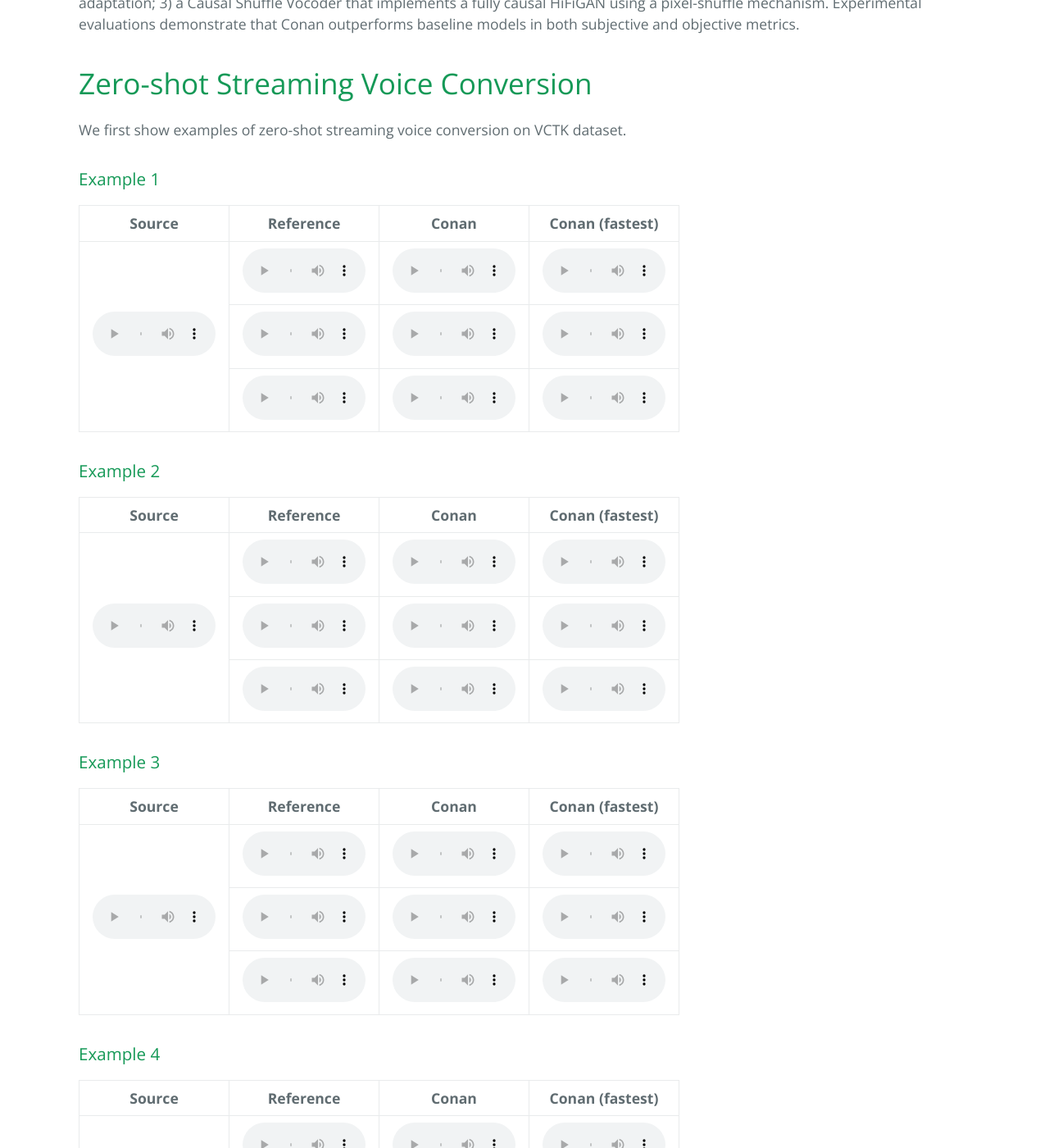
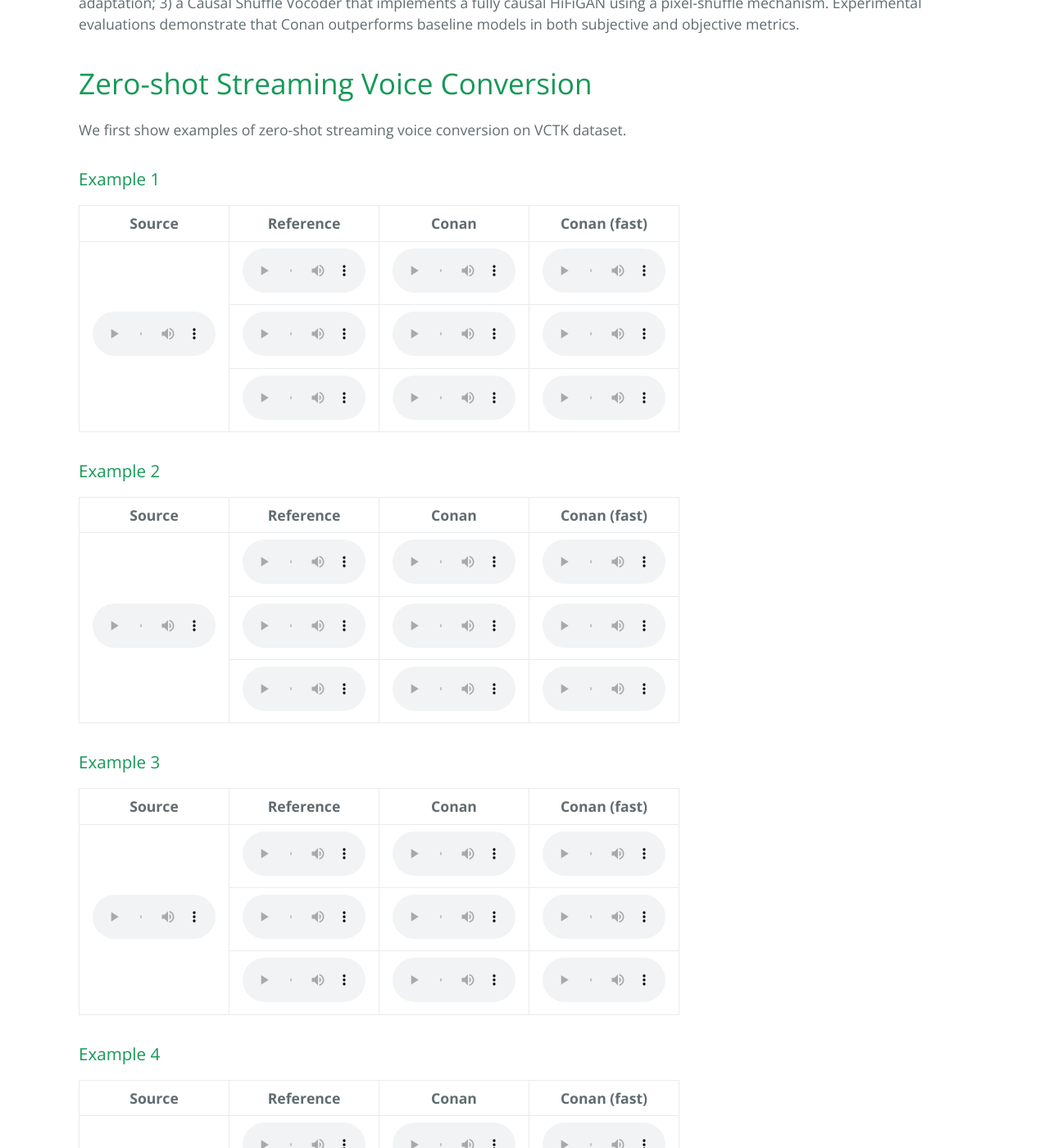
Before and after one commit to AaronZ345/ConanDemo, a Jekyll site: the page built from index.md, in a window 1280 px wide and 1400 px high, scrolled down 792 px. Shown: the whole window at 82% size. Built offline with Jekyll 4.4.1, drawn with Linux system fonts in a browser that asks for light colours; our own code applies the rules of GitHub Pages for plain Markdown files; the repository's description, which GitHub fills in, is left out; some of the changed text lies outside the part shown.

Commit message:
Update index.md

```diff
--- a/index.md
+++ b/index.md
@@ -20,7 +20,7 @@
       <th style="text-align: center">Source</th>
       <th style="text-align: center">Reference</th>
       <th style="text-align: center">Conan</th>
-      <th style="text-align: center">Conan (fastest)</th>
+      <th style="text-align: center">Conan (fast)</th>
     </tr>
   </thead>
 
@@ -98,7 +98,7 @@
       <th style="text-align: center">Source</th>
       <th style="text-align: center">Reference</th>
       <th style="text-align: center">Conan</th>
-      <th style="text-align: center">Conan (fastest)</th>
+      <th style="text-align: center">Conan (fast)</th>
     </tr>
   </thead>
 
@@ -175,7 +175,7 @@
       <th style="text-align: center">Source</th>
       <th style="text-align: center">Reference</th>
       <th style="text-align: center">Conan</th>
-      <th style="text-align: center">Conan (fastest)</th>
+      <th style="text-align: center">Conan (fast)</th>
     </tr>
   </thead>
 
@@ -253,7 +253,7 @@
       <th style="text-align: center">Source</th>
       <th style="text-align: center">Reference</th>
       <th style="text-align: center">Conan</th>
-      <th style="text-align: center">Conan (fastest)</th>
+      <th style="text-align: center">Conan (fast)</th>
     </tr>
   </thead>
 
@@ -337,7 +337,7 @@
 		<tr>
 			<th style="text-align: center">Source</th>
 			<th style="text-align: center">Conan</th>
-			<th style="text-align: center">Conan (fastest)</th>
+			<th style="text-align: center">Conan (fast)</th>
 			<th style="text-align: center">QuickVC</th>
 			<th style="text-align: center">DiffVC</th>
 			<th style="text-align: center">VQMIVC</th>
@@ -366,7 +366,7 @@
 		<tr>
 			<th style="text-align: center">Source</th>
 			<th style="text-align: center">Conan</th>
-			<th style="text-align: center">Conan (fastest)</th>
+			<th style="text-align: center">Conan (fast)</th>
 			<th style="text-align: center">QuickVC</th>
 			<th style="text-align: center">DiffVC</th>
 			<th style="text-align: center">VQMIVC</th>
```
